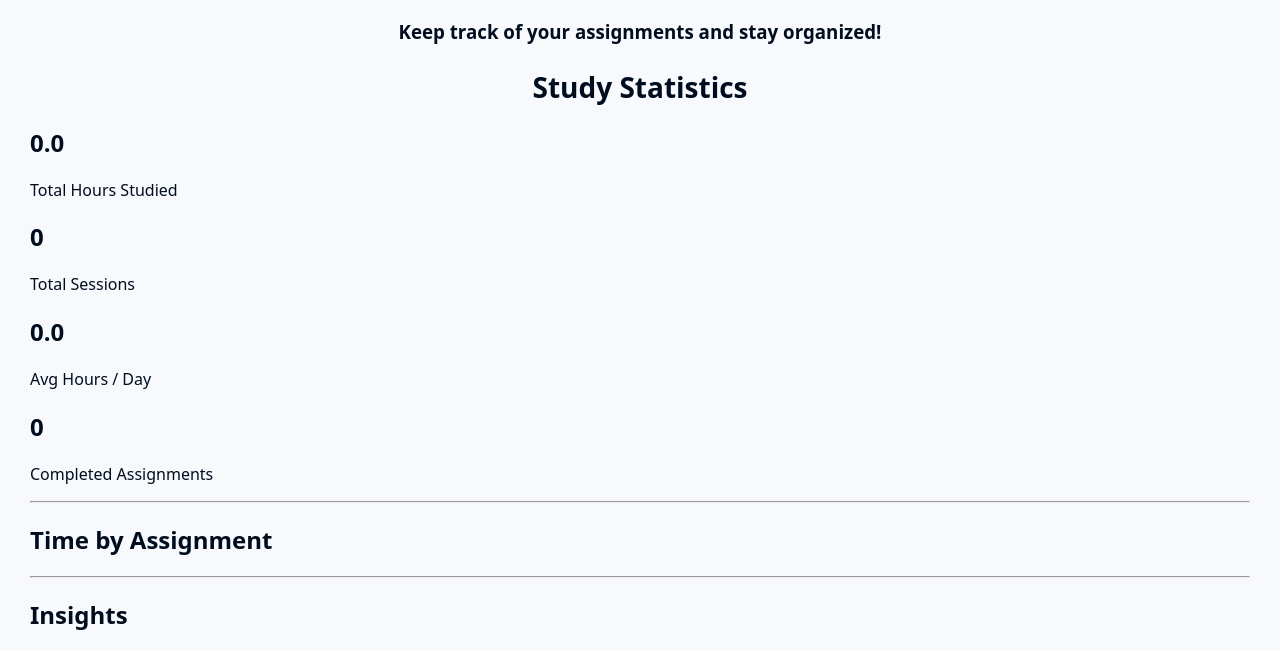
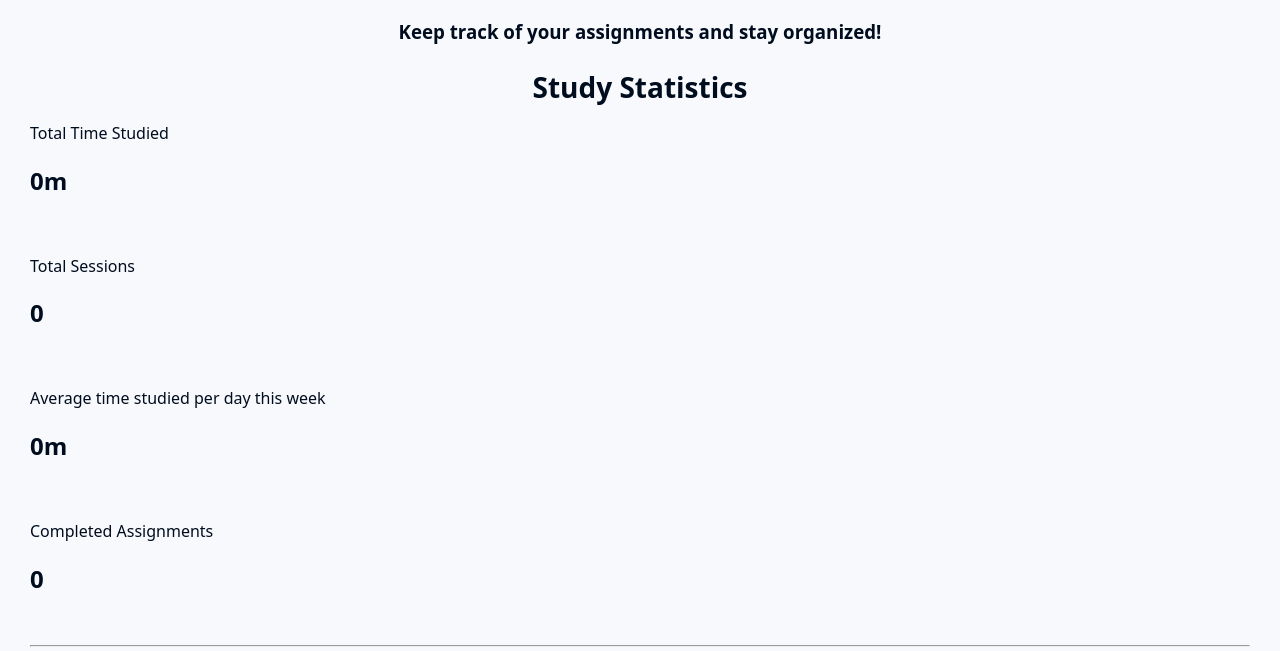
Before and after one commit to thomasdubojski/Software-Engineering-Assignment-2-HSC, a Flask app: page /study-statistics in a window 1280 px wide. Shown: the part 60-711 px from the top of the page. Run offline with Flask 3, Linux system fonts and the light colour scheme; a user stored in the database is signed in; data that the repository does not hold is empty; some libraries are stand-ins or nearby versions.

Commit message:
Fixed hour format
Fixed the study statistics page format for hours

```diff
--- a/app.py
+++ b/app.py
@@ -126,6 +126,17 @@ def total_minutes(assignment):
 
 def total_hours(assignment):
     return round(total_minutes(assignment) / 60, 2)
+
+def format_time(minutes):
+    hours = minutes // 60
+    mins = minutes % 60
+
+    if hours > 0 and mins > 0:
+        return f"{hours}h {mins}m"
+    elif hours > 0:
+        return f"{hours}h"
+    else:
+        return f"{mins}m"
 
 
 #-------------------
@@ -462,11 +473,28 @@ def study_statistics():
 
     assignments = Assignments.query.filter_by(user_id=session["user_id"]).all()
 
-    total = sum(total_minutes(a) for a in assignments)
+    total_study_minutes = sum(total_minutes(a) for a in assignments)
+    average_daily_minutes = total_study_minutes // 7
+
     sessions = sum(len(a.work_sessions) for a in assignments)
     completed = sum(1 for a in assignments if a.completed)
 
-    return render_template("study-statistics.html", assignments=assignments, total_hours=round(total / 60, 2), total_sessions=sessions, completed_assignments=completed)
+    assignment_times = {}
+
+    for a in assignments:
+        assignment_times[a.id] = format_time(total_minutes(a))
+
+    return render_template(
+        "study-statistics.html",
+        assignments=assignments,
+        total_hours=round(total_study_minutes / 60, 2),
+        total_time=format_time(total_study_minutes),
+        total_minutes=total_study_minutes,
+        total_sessions=sessions,
+        completed_assignments=completed,
+        assignment_times=assignment_times,
+        average_daily_time=format_time(average_daily_minutes)
+    )
 
 # Show log work function and template loading
 @app.route("/log-work/<int:assignment_id>", methods=["GET"])
--- a/templates/study-statistics.html
+++ b/templates/study-statistics.html
@@ -7,23 +7,24 @@
 <div class="stats-grid">
 
     <div class="stat-card">
-        <h2>{{ total_hours }}</h2>
-        <p>Total Hours Studied</p>
+        <p>Total Time Studied</p>
+        <h2>{{ total_time }}</h2><br>
     </div>
 
     <div class="stat-card">
-        <h2>{{ total_sessions }}</h2>
         <p>Total Sessions</p>
+        <h2>{{ total_sessions }}</h2><br>
     </div>
 
     <div class="stat-card">
-        <h2>{{ (total_hours / 7)|round(2) }}</h2>
-        <p>Avg Hours / Day</p>
+        <p>Average time studied per day this week</p>
+        <h2>{{ average_daily_time }}</h2><br>
+
     </div>
 
     <div class="stats-card">
-        <h2>{{ completed_assignments }}</h2>
         <p>Completed Assignments</p>
+        <h2>{{ completed_assignments }}</h2><br>
     </div>
 
 </div>
@@ -41,8 +42,7 @@
         <h3>{{ a.course }}</h3>
 
         <p>
-            {{ (a.work_sessions | sum(attribute='duration') / 60) | round(2) }}
-            hours
+            {{ assignment_times[a.id] }}
         </p>
 
         <p>
@@ -68,7 +68,7 @@
     <li>
         Average session length:
         {% if total_sessions > 0 %}
-    {{ (total_hours * 60 / total_sessions) | round(1) }} min
+    {{ (total_minutes // total_sessions) if total_sessions > 0 else 0 }} min
     {% else %}
         0 min
     {% endif %}
```
Also changed, not shown: instance/assignment_logbook.db.
